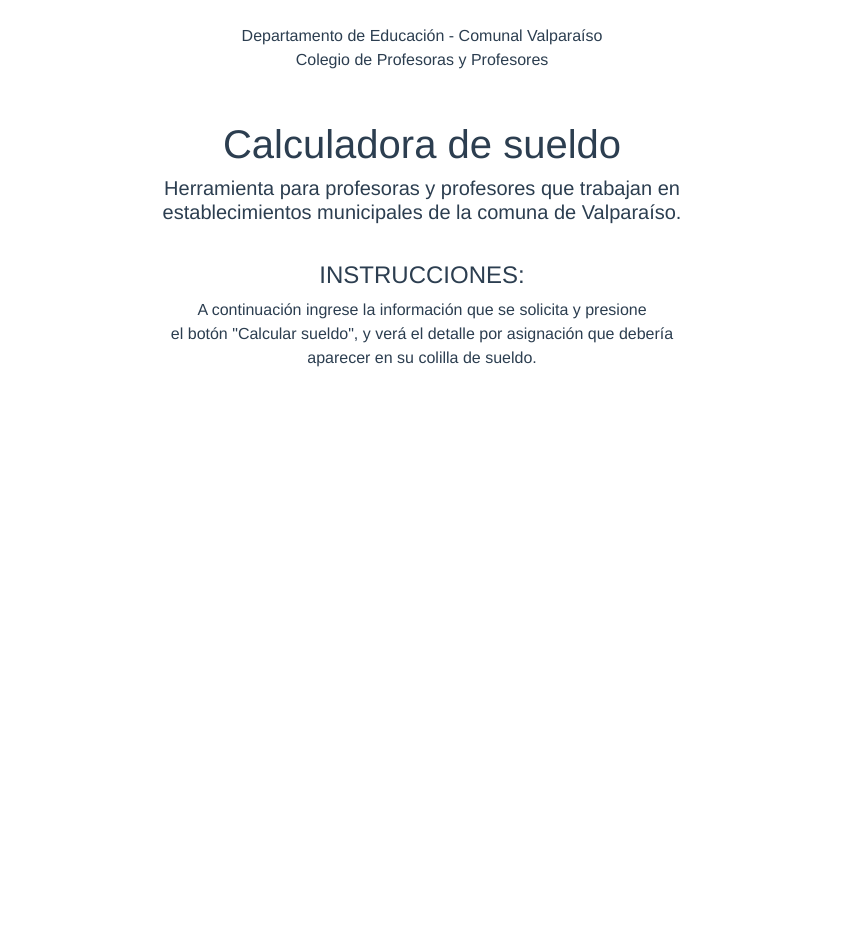
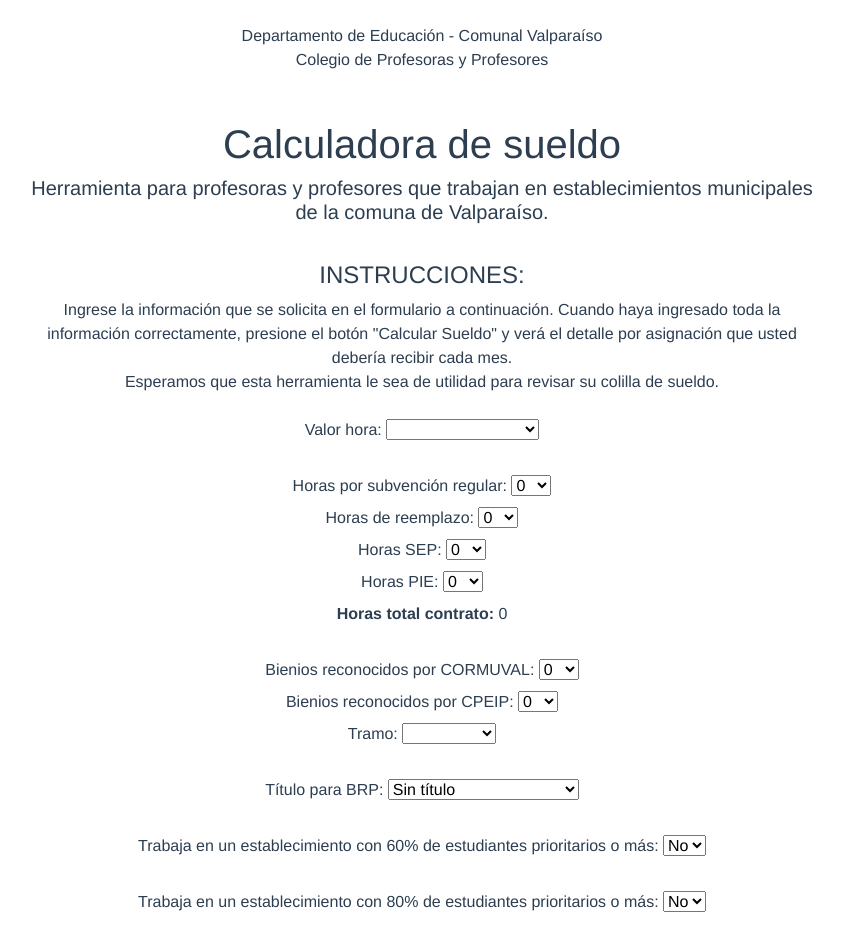
Before and after one commit to elisa-a-v/sueldoprofesvalpo, a Vue app: page / in a window 1280 px wide. Shown: the top 944 px of the page, without its empty margins (218-1061 px from the left). Before the commit the page ends 800 px from the top, so only its background shows below. Built offline with nearby package versions, Linux system fonts and the light colour scheme.

Commit message:
agregué todos los campos para ingresar información, un botón para calcular el sueldo (cuyo método está pendiente) y otro botón para limpiar el formulario (cuyo método ya está listo y funcionando)

```diff
--- a/package.json
+++ b/package.json
@@ -9,6 +9,7 @@
     "lint": "vue-cli-service lint"
   },
   "dependencies": {
+    "@popperjs/core": "^2.4.4",
     "axios": "^0.19.2",
     "bootstrap": "^4.3.1",
     "bootstrap-vue": "^2.15.0",
--- a/src/App.vue
+++ b/src/App.vue
@@ -25,4 +25,10 @@
     }
   }
 }
+
+div {
+  align-content: center;
+  margin: auto;
+  max-width: 800px;
+}
 </style>
--- a/src/components/Data.vue
+++ b/src/components/Data.vue
@@ -1,5 +1,7 @@
+<!--<!doctype html>-->
+<!--<html lang="es">-->
 <template>
-  <div>
+<span style="max-width: none; justify-content: center;">
   <br>Departamento de Educación - Comunal Valparaíso
   <br>Colegio de Profesoras y Profesores
   <div>
@@ -8,7 +10,7 @@
     </h1>
     <h5>
       Herramienta para profesoras y profesores que trabajan en
-        <br>establecimientos municipales de la comuna de Valparaíso.
+      establecimientos municipales de la comuna de Valparaíso.
     </h5>
 
   </div>
@@ -16,19 +18,193 @@
     <h4>
       <br>INSTRUCCIONES:
     </h4>
-      A continuación ingrese la información que se solicita y presione
-      <br>el botón "Calcular sueldo", y verá el detalle por asignación que debería
-      <br>aparecer en su colilla de sueldo.
+    Ingrese la información que se solicita en el formulario a continuación.
+    Cuando haya ingresado toda la información correctamente, presione el botón
+    "Calcular Sueldo" y verá el detalle por asignación que usted debería recibir
+    cada mes.
+    <br>Esperamos que esta herramienta le sea de utilidad para revisar su colilla
+    de sueldo.
+    <br><br>
   </div>
+  <div>
+
+    <label>Valor hora:
+      <select id="valorHora" v-model="FormCalcularSueldo.valorHora">
+        <!-- inline object literal -->
+        <option v-bind:value="14403">Enseñanza básica</option>
+        <option v-bind:value="15155">Enseñanza media</option>
+      </select>
+    </label>
   </div>
+  <br>
+  <div>
+    <label>Horas por subvención regular:
+      <select id="horasRegular" v-model="FormCalcularSueldo.horasRegular">
+        <!-- inline object literal -->
+        <option v-for="i in horasPosibles" :key="i" v-bind:value="i">{{ i }}</option>
+      </select>
+    </label>
+  </div>
+  <div>
+    <label>Horas de reemplazo:
+      <select id="horasReemplazo" v-model="FormCalcularSueldo.horasReemplazo">
+        <!-- inline object literal -->
+        <option v-for="i in horasPosibles" :key="i" v-bind:value="i">{{ i }}</option>
+      </select>
+    </label>
+  </div>
+  <div>
+    <label>Horas SEP:
+      <select id="horasSEP" v-model="FormCalcularSueldo.horasSEP">
+        <!-- inline object literal -->
+        <option v-for="i in horasPosibles" :key="i" v-bind:value="i">{{ i }}</option>
+      </select>
+    </label>
+  </div>
+  <div>
+    <label>Horas PIE:
+      <select id="horasPIE" v-model="FormCalcularSueldo.horasPIE">
+        <!-- inline object literal -->
+        <option v-for="i in horasPosibles" :key="i" v-bind:value="i">{{ i }}</option>
+      </select>
+    </label>
+  </div>
+  <div>
+    <label>
+      <b>Horas total contrato:</b> {{ FormCalcularSueldo.horasRegular
+      + FormCalcularSueldo.horasReemplazo + FormCalcularSueldo.horasSEP
+      + FormCalcularSueldo.horasPIE }}
+    </label>
+  </div>
+  <br>
+  <div>
+    <label>Bienios reconocidos por CORMUVAL:
+      <select id="bieniosCormuval" v-model="FormCalcularSueldo.bieniosCormuval">
+        <!-- inline object literal -->
+        <option v-for="i in bieniosPosibles" :key="i" v-bind:value="i">{{ i }}</option>
+      </select>
+    </label>
+  </div>
+  <div>
+    <label>Bienios reconocidos por CPEIP:
+      <select id="bieniosCpeip" v-model="FormCalcularSueldo.bieniosCpeip">
+        <!-- inline object literal -->
+        <option v-for="i in bieniosPosibles" :key="i" v-bind:value="i">{{ i }}</option>
+      </select>
+    </label>
+  </div>
+  <div>
+    <label>Tramo:
+      <select id="tramo" v-model="FormCalcularSueldo.tramo">
+        <!-- inline object literal -->
+        <option v-for="i in tramosPosibles" :key="i" v-bind:value="i">{{ i }}</option>
+      </select>
+    </label>
+  </div>
+  <br>
+  <div>
+    <label>Título para BRP:
+      <select id="nivelBRP" v-model="FormCalcularSueldo.nivelBRP">
+        <!-- inline object literal -->
+        <option v-bind:value="0">Sin título</option>
+        <option v-bind:value="253076">Con título, sin mención</option>
+        <option v-bind:value="337436">Con título, con mención</option>
+      </select>
+    </label>
+  </div>
+  <br>
+  <div>
+    <label>Trabaja en un establecimiento con 60% de estudiantes prioritarios o más:
+      <select id="prioritario60" v-model="FormCalcularSueldo.prioritario60">
+        <!-- inline object literal -->
+        <option v-bind:value="0">No</option>
+        <option v-bind:value="1">Sí</option>
+      </select>
+    </label>
+  </div>
+  <br>
+  <div>
+    <label>Trabaja en un establecimiento con 80% de estudiantes prioritarios o más:
+      <select id="prioritario80" v-model="FormCalcularSueldo.prioritario80">
+        <!-- inline object literal -->
+        <option v-bind:value="0">No</option>
+        <option v-bind:value="1">Sí</option>
+      </select>
+    </label>
+  </div>
+  <br>
+  <div>
+    <button type="button" class="btn btn-success btn-sm"
+            @click="calcularSueldo(FormCalcularSueldo)">Calcular Sueldo</button>
+    <button type="button" class="btn btn-danger btn-sm" @click="initForm()">
+      Limpiar formulario
+    </button>
+  </div>
+  <div id="detalle-calculado">
+  </div>
+</span>
 </template>
 
 <script>
+// import axios from 'axios';
+
 export default {
   name: 'Home',
+  data() {
+    return {
+      datos: [],
+      FormCalcularSueldo: {
+        valorHora: 0,
+        horasRegular: 0,
+        horasReemplazo: 0,
+        horasSEP: 0,
+        horasPIE: 0,
+        horasTotal: 0,
+        bieniosCormuval: 0,
+        bieniosCpeip: 0,
+        tramo: '',
+        tramoProgresion: 0,
+        tramoFija: 0,
+        nivelBRP: 0,
+        horasBRP: 0,
+        prioritario60: 0,
+        prioritario80: 0,
+        avanzadoExperto: 0,
+      },
+      horasPosibles: [0, 1, 2, 3, 4, 5, 6, 7, 8, 9, 10, 11, 12, 13, 14, 15, 16, 17, 18, 19, 20, 21,
+        22, 23, 24, 25, 26, 27, 28, 29, 30, 31, 32, 33, 34, 35, 36, 37, 38, 39, 40, 41, 42, 43, 44],
+      bieniosPosibles: [0, 1, 2, 3, 4, 5, 6, 7, 8, 9, 10, 11, 12, 13, 14, 15],
+      tramosPosibles: ['Acceso', 'Inicial', 'Temprano', 'Avanzado', 'Experto I', 'Experto II'],
+    };
+  },
+  methods: {
+    initForm() {
+      let i;
+      const variables = ['valorHora', 'horasRegular', 'horasReemplazo', 'horasSEP', 'horasPIE',
+        'bieniosCormuval', 'bieniosCpeip', 'tramo', 'nivelBRP',
+        'horasBRP', 'prioritario60', 'prioritario80'];
+      for (i = 0; i < 14; i += 1) {
+        const el = document.getElementById(variables[i]);
+        if (variables[i] === 'tramo') {
+          el.value = '';
+        } else {
+          el.value = 0;
+        }
+        el.dispatchEvent((new Event('select')));
+      }
+    },
+    calcularSueldo(payload) {
+      alert(payload.toString());
+      this.initForm();
+    },
+  },
 };
 </script>
 
-<style scoped>
-
+<style>
+div {
+  max-width: 800px;
+  margin: auto;
+}
 </style>
+<!--</html>-->
--- a/src/main.js
+++ b/src/main.js
@@ -1,5 +1,4 @@
 import 'bootstrap/dist/css/bootstrap.css';
-// import BootstrapVue from 'bootstrap-vue';
 import Vue from 'vue';
 import App from './App.vue';
 import router from './router';
--- a/src/router/index.js
+++ b/src/router/index.js
@@ -1,8 +1,10 @@
 import Vue from 'vue';
 import VueRouter from 'vue-router';
+import { BootstrapVue } from 'bootstrap-vue';
 import Home from '../components/Data.vue';
 
 Vue.use(VueRouter);
+Vue.use(BootstrapVue);
 
 const router = new VueRouter({
   mode: 'history',
@@ -10,7 +12,7 @@ const router = new VueRouter({
   routes: [
     {
       path: '/',
-      name: 'Cálculo de sueldo - Comunal Valparaíso',
+      name: 'Home',
       component: Home,
     },
   ],
```
Also changed, not shown: 1 other file (tests, documents, lock files or other folders). Lines whose indentation alone changed are shown as unchanged.
